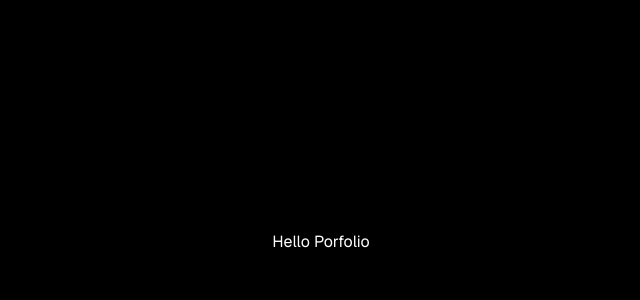
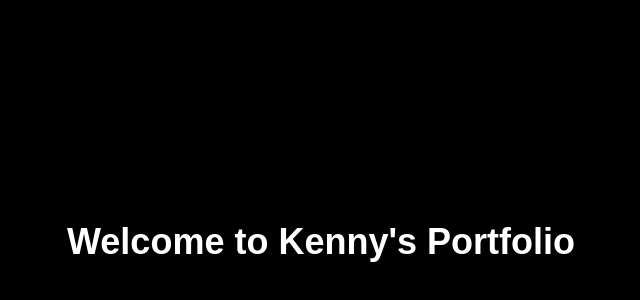
Before and after one commit to ToppYankah/portfolio, a Next.js app: page / in a window 1280 px wide. Shown: the part 158-458 px from the top of the page, without its empty margins (319-959 px from the left). Built offline with nearby package versions, Linux system fonts and the light colour scheme; a web font is replaced by a local one.

Commit message:
Setup fonts

```diff
--- a/package.json
+++ b/package.json
@@ -14,6 +14,7 @@
     "start": "next start"
   },
   "dependencies": {
+    "@next/font": "^14.2.3",
     "@t3-oss/env-nextjs": "^0.10.1",
     "drizzle-orm": "^0.30.10",
     "geist": "^1.3.0",
--- a/src/app/layout.tsx
+++ b/src/app/layout.tsx
@@ -1,10 +1,21 @@
 import "~/styles/globals.css";
 
-import { GeistSans } from "geist/font/sans";
+import { IBM_Plex_Sans } from "next/font/google";
+import localFont from "next/font/local";
+
+const copyright_font = localFont({
+  src: "../../public/fonts/Copyright.woff2",
+  variable: "--font-copyright",
+});
+
+const ibm_plex_sans = IBM_Plex_Sans({
+  weight: ["400", "500", "600", "700"],
+  subsets: ["latin"],
+});
 
 export const metadata = {
-  title: "Create T3 App",
-  description: "Generated by create-t3-app",
+  title: "Kenny Yankz",
+  description: "Porfolio website showcasing Kenny's projects",
   icons: [{ rel: "icon", url: "/favicon.ico" }],
 };
 
@@ -14,7 +25,10 @@ export default function RootLayout({
   children: React.ReactNode;
 }) {
   return (
-    <html lang="en" className={`${GeistSans.variable}`}>
+    <html
+      lang="en"
+      className={`${copyright_font.variable} ${ibm_plex_sans.className}`}
+    >
       <body>{children}</body>
     </html>
   );
--- a/src/app/page.tsx
+++ b/src/app/page.tsx
@@ -1,7 +1,9 @@
 export default function HomePage() {
   return (
     <main className="flex min-h-screen flex-col items-center justify-center bg-black text-white">
-      Hello Porfolio
+      <h1 className="font-serif text-4xl font-bold">
+        Welcome to Kenny's Portfolio
+      </h1>
     </main>
   );
 }
--- a/tailwind.config.ts
+++ b/tailwind.config.ts
@@ -6,7 +6,8 @@ export default {
   theme: {
     extend: {
       fontFamily: {
-        sans: ["var(--font-geist-sans)", ...fontFamily.sans],
+        sans: ["var(--font-ibm-plex)", ...fontFamily.sans],
+        serif: ["var(--font-copyright)", ...fontFamily.serif],
       },
     },
   },
```
Also changed, not shown: 1 other file (tests, documents, lock files or other folders).
